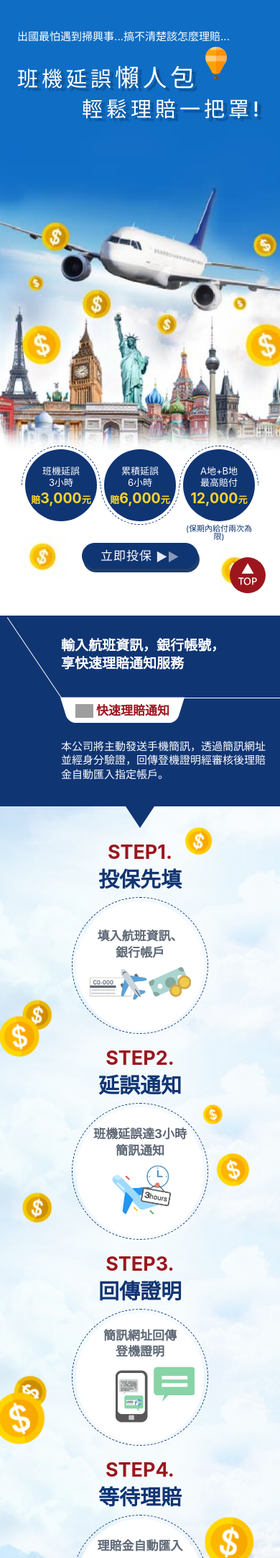
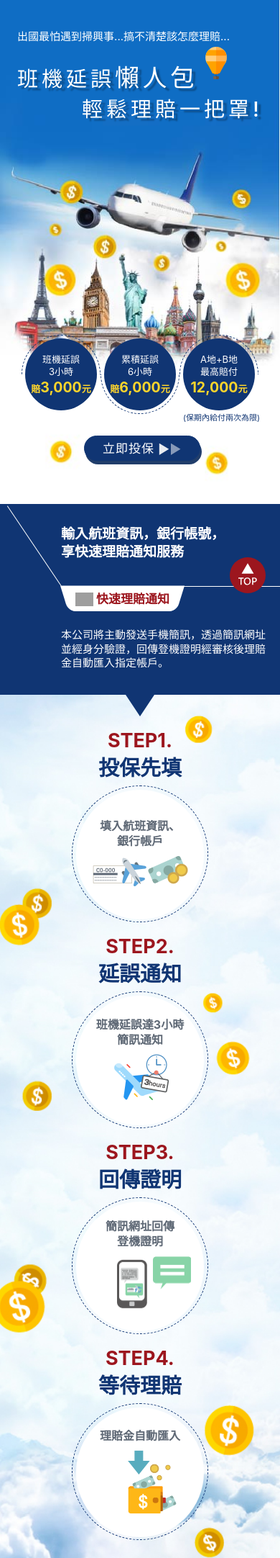
Before and after one commit to hsinhuachen/hsinhuachen.github.io, a PHP site: page /mingtai2/index.html in a window 390 px wide. Shown: the top 2164 px of the page at 72% size. Run offline with PHP 8.4, Linux system fonts and the light colour scheme; grey boxes are pictures that could not be loaded.

Commit message:
2020 0602 fix

```diff
--- a/mingtai2/index.html
+++ b/mingtai2/index.html
@@ -15,7 +15,7 @@
     <meta property="og:url" content="">
     <meta property="og:image" content="">
     <link rel="stylesheet" type="text/css" href="css/slick.css">
-    <link rel="stylesheet" type="text/css" href="css/style.css?9">
+    <link rel="stylesheet" type="text/css" href="css/style.css?12">
     <script type="application/ld+json">
     // local
     {
@@ -77,7 +77,7 @@
     <section class="section info-section">
       <div class="container section-wrap">
         <div class="section-header">
-          <h2>輸入航班資訊，銀行帳號，<br />享快速理賠通知服務</h2>
+          <h2>輸入航班資訊，銀行帳號，<br class="block-md" />享快速理賠通知服務</h2>
         </div>
         <div class="label"><span><img src="imgs/label-icon.svg" alt="" class="label-icon"> 快速理賠通知</span></div>
         <p>本公司將主動發送手機簡訊，透過簡訊網址並經身分驗證，回傳登機證明<br />經審核後理賠金自動匯入指定帳戶。</p>
@@ -132,7 +132,7 @@
     <section class="section info-section">
       <div class="container section-wrap">
         <div class="section-header">
-          <h2>自動理賠3步驟，<br class="d-block d-sm-none" />雙重服務再升級</h2>
+          <h2>自動理賠3步驟<span class="hidden-md">，</span><br class="d-block d-sm-none" />雙重服務再升級</h2>
         </div>
         <div class="label"><span><img src="imgs/label-icon.svg" alt="" class="label-icon"> 自動理賠智慧服務</span></div>
       </div>
@@ -286,7 +286,7 @@
         </div> <!-- /note-item -->
       </div>
       <div class="slide-note"><img src="imgs/slide-arrow.svg" alt="">請往左滑動看表格</div>
-      <p class="note-big text-center"><span class="text-danger">明台</span>旅遊險<span class="text-danger">推薦</span>，理賠速度<span class="text-danger">看得見!</span></p>
+      <p class="note-big text-center"><span class="text-danger">明台</span>旅遊險<span class="text-danger">推薦</span>，<br class="block-md" />理賠速度<span class="text-danger">看得見!</span></p>
 
       <a href="#" target="_blank" class="gobtn btn btn-primary mx-auto">立即投保 <img src="imgs/btn_arrow.svg" alt=""></a>
     </section>
@@ -312,7 +312,8 @@
             breakpoint: 641,
             settings: {
               slidesToShow: 1,
-              slidesToScroll: 1
+              slidesToScroll: 1,
+              centerMode: true
             }
           }
         ]
--- a/mingtai2/sass/_custom.scss
+++ b/mingtai2/sass/_custom.scss
@@ -53,6 +53,7 @@
 }
 
 .block-md{
+    display: none;
     @media (max-width: 767px) {
         display: block;
     }
@@ -96,11 +97,14 @@
     padding: 43px 0 65px 0;
     background-image: url('../imgs/banner.jpg');
     @media (max-width: 767px) {
+        position: relative;
+        height: 100vh;
         background-position: center left -120px;
     }
     @media (max-width: 576px) {
+        max-height: 700px;
         background-image: url('../imgs/banner-m.jpg');
-        background-size: cover;
+        background-size: 100%;
         background-position: center top;
     }
     h2{
@@ -231,6 +235,13 @@
     padding: 45px 0 0 0;
     margin: 0;
     list-style: none;
+    @media (max-width: 767px) {
+        padding-top: 0;
+        position: absolute;
+        bottom: 130px;
+        left: 0;
+        right: 0;
+    }
     li{
         position: relative;
         color: #FFF;
@@ -258,17 +269,11 @@
             font-size: 150%;
         }
     }
-    @media (max-width: 767px) {
-        padding-top: 450px;
-    }
     p.text-primary{
         font-size: 2.3rem;
         text-indent: 0px;
         text-align: center;
         padding-top: 5px;
-    }
-    .gobtn{
-        margin-top: 50px;
     }
 }
 
@@ -294,8 +299,18 @@
 }
 
 @media (max-width: 767px) {
-    .banner-list li{
-        margin: 0 5px;
+    .banner-list {
+        li{
+            margin: 0 5px;
+        }
+    }
+
+    .banner{
+        .gobtn{
+            position: absolute;
+            left: 30%;
+            bottom: 60px;
+        }
     }
 
     .circle, .banner-list li .d-table-cell{
@@ -468,7 +483,7 @@
     }
     .wrap{
         color: #5E6875;
-        font-size: 2.6rem;
+        font-size: 2.3rem;
         font-weight: 700;
         line-height: 134%;
         width: 200px;
@@ -480,7 +495,7 @@
 }
 
 .step-icon{
-    max-width: 85%;
+    max-width: 80%;
     height: auto;
     margin: 5px auto 0 auto;
     display: block;
@@ -612,6 +627,7 @@
 
     .banner-list p.text-primary{
         font-size: 1.1rem;
+        word-break: keep-all;
     }
 
     .banner-list {
@@ -662,7 +678,7 @@
         .wrap{
             width: 180px;
             height: 180px;
-            font-size: 1.7rem;
+            font-size: 1.6rem;
         }
     }
 
```
Also changed, not shown: mingtai2/css/style.css.
